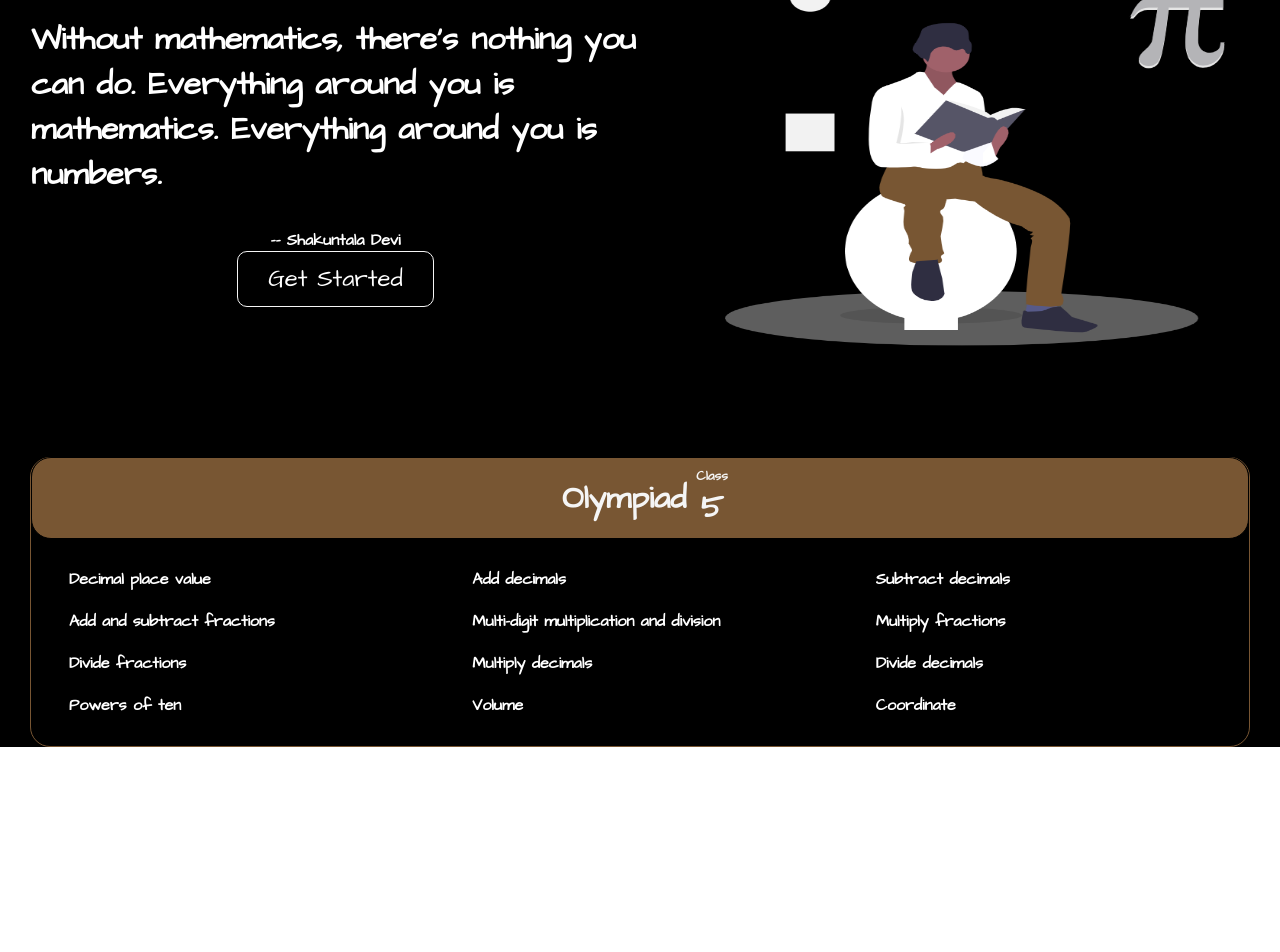
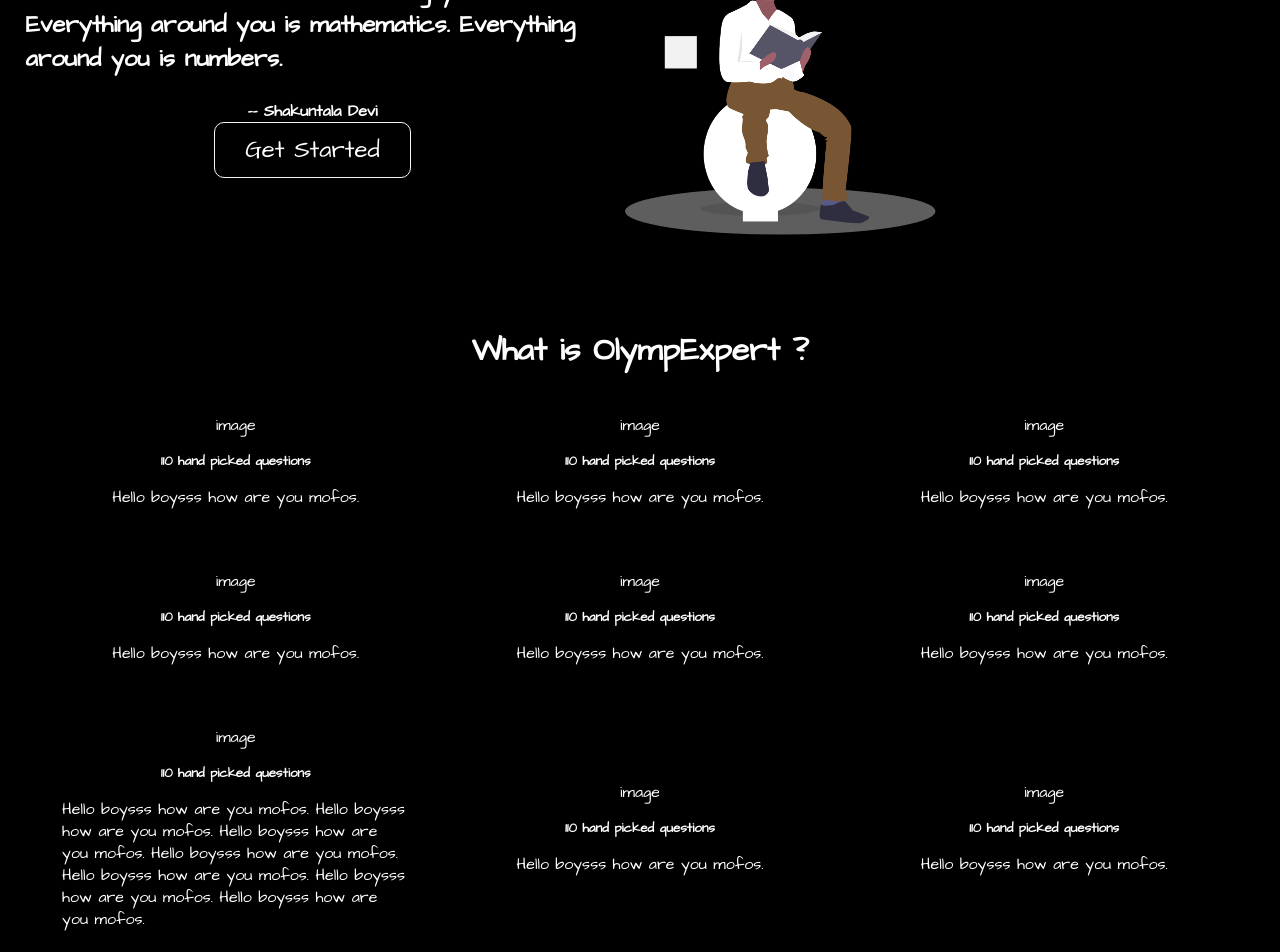
Before and after one commit to tejas2706/mathExpert_client, a React (Create React App) app: page / in a window 1280 px wide. Shown: the part 200-1152 px from the top of the page. Before the commit the page ends 977 px from the top, so only its background shows below. Built offline with nearby package versions, Linux system fonts and the light colour scheme; a web font is replaced by a local one.

Commit message:
Intro component layout done

```diff
--- a/src/App.css
+++ b/src/App.css
@@ -1,6 +1,5 @@
 .app__root{
     font-family: 'Architects Daughter', cursive;
     background-color: black;
-    /* font-family: 'Euphoria Script', cursive; */
-    /* font-family: "Sofia", sans-serif; */
+    height: 100%;
 }
--- a/src/App.js
+++ b/src/App.js
@@ -1,5 +1,6 @@
 import './App.css';
 import Banner from './Components/Banner';
+import Intro from './Components/Intro';
 import Navbar from './Components/Navbar';
 import SectionCard from './Components/SectionCard';
 import TopicDetails from './Pages/TopicDetails';
@@ -9,7 +10,12 @@
     <div className="app__root">
       <Navbar />
       <Banner />
+      <Intro />
+      {/* <SectionCard />
       <SectionCard />
+      <SectionCard />
+      <SectionCard />
+      <SectionCard />  */}
       {/* <TopicDetails /> */}
     </div>
   );
--- a/src/Components/Banner/index.js
+++ b/src/Components/Banner/index.js
@@ -33,8 +33,8 @@
                     <span>Get Started</span>
                 </button>
             </div>
-            <div className="banner__image">
-               <img src={image} height={400} width={500} />
+            <div>
+               <img  className="banner__image" src={image}/>
             </div>
         </div>
     )
--- a/src/Components/Banner/styles.css
+++ b/src/Components/Banner/styles.css
@@ -4,9 +4,8 @@
     align-items: center;
     justify-content: space-between;
     flex-wrap: wrap;
-    /* width: 100%; */
-    height: 70vh;
-    border: 1px solid black;
+    min-width: 300px;
+    margin-top: 30px;
 }
 
 .banner__quotes{
@@ -14,20 +13,22 @@
     flex-direction: column;
     justify-content: center;
     align-items: center;
-    min-width: 500px;
+    min-width: 300px;
     color: white;
-    /* border: 1px solid black; */
-    padding: 30px;
+    margin: 15vh 2vw;
+    /* min-height: 500px; */
     flex: 1;
 }
 
 .banner__quote{
-    font-size: xx-large;
+    font-size: x-large;
     /* font-family: cursive; */
     align-self: center;
     flex:1;
     font-family: 'Architects Daughter', cursive;
-
+    object-fit: contain;
+    min-height: 100px;
+    /* border: 1px solid white; */
 }
 
 .banner__image{
@@ -35,30 +36,13 @@
     flex-direction: column;
     justify-content: center;
     align-items: center;
-    min-width: 500px;
+    width: 50%;
+    height: 50%;
     flex: 1;
     color: white;
 }
 
 
-/* .banner__getStartedBtn {
-    width: 200px;
-    text-align: center;
-    border-radius: 4px;
-    background-color: #94919d;
-    border: 1px solid rgb(170, 170, 170);
-    color: #1d1d1d;
-    font-size: 23px;
-    display: flex;
-    flex-wrap: wrap;
-    align-items: center;
-    justify-content: center;
-    margin: 5px;
-    transition: all 0.2s;
-    cursor: pointer;
-    text-align: center;
-    padding:10px;
-} */
 
 .banner__getStartedBtn{
     font-size: x-large;
@@ -69,6 +53,7 @@
     color: white;
     padding: 10px 30px;
     cursor: pointer;
+    object-fit: contain;
 }
 
 .banner__getStartedBtn:hover{
--- /dev/null
+++ b/src/Components/Intro/index.js
@@ -0,0 +1,107 @@
+import React from 'react';
+import './styles.css';
+
+function Intro() {
+    return (
+        <div className="intro__container">
+            <div className="intro__title">
+                <h1>What is OlympExpert ?</h1>
+            </div>
+            <div className="intro__cardsContainer">
+
+                <div className="card__container">
+                    <div className="card__image">
+                        <p>image</p>
+                    </div>
+                    <h5>110 hand picked questions</h5>
+                    <p>
+                        Hello boysss how are you mofos.
+
+                    </p>
+                </div>
+
+                <div className="card__container">
+                    <div className="card__image">
+                        <p>image</p>
+                    </div>
+                    <h5>110 hand picked questions</h5>
+                    <p>
+                        Hello boysss how are you mofos.
+                    </p>
+                </div>
+                <div className="card__container">
+                    <div className="card__image">
+                        <p>image</p>
+                    </div>
+                    <h5>110 hand picked questions</h5>
+                    <p>
+                        Hello boysss how are you mofos.
+                    </p>
+                </div>
+                <div className="card__container">
+                    <div className="card__image">
+                        <p>image</p>
+                    </div>
+                    <h5>110 hand picked questions</h5>
+                    <p>
+                        Hello boysss how are you mofos.
+                    </p>
+                </div>
+                <div className="card__container">
+                    <div className="card__image">
+                        <p>image</p>
+                    </div>
+                    <h5>110 hand picked questions</h5>
+                    <p>
+                        Hello boysss how are you mofos.
+                    </p>
+                </div>
+                <div className="card__container">
+                    <div className="card__image">
+                        <p>image</p>
+                    </div>
+                    <h5>110 hand picked questions</h5>
+                    <p>
+                        Hello boysss how are you mofos.
+                    </p>
+                </div>
+                <div className="card__container">
+                    <div className="card__image">
+                        <p>image</p>
+                    </div>
+                    <h5>110 hand picked questions</h5>
+                    <p>
+                        Hello boysss how are you mofos.
+                        Hello boysss how are you mofos.
+                        Hello boysss how are you mofos.
+                        Hello boysss how are you mofos.
+                        Hello boysss how are you mofos.
+                        Hello boysss how are you mofos.
+                        Hello boysss how are you mofos.
+                    </p>
+                </div>
+                <div className="card__container">
+                    <div className="card__image">
+                        <p>image</p>
+                    </div>
+                    <h5>110 hand picked questions</h5>
+                    <p>
+                        Hello boysss how are you mofos.
+                    </p>
+                </div>
+                <div className="card__container">
+                    <div className="card__image">
+                        <p>image</p>
+                    </div>
+                    <h5>110 hand picked questions</h5>
+                    <p>
+                        Hello boysss how are you mofos.
+                    </p>
+                </div>
+
+            </div>
+        </div>
+    )
+}
+
+export default Intro
--- /dev/null
+++ b/src/Components/Intro/styles.css
@@ -0,0 +1,40 @@
+.intro__container{
+    display: flex;
+    flex-direction: column;
+    align-items: center;
+    justify-content: center;
+    padding: 20px;
+    height: max-content;
+    /* border: 1px solid rgb(255, 255, 255); */
+    color: white;
+}
+
+.intro__title{
+    margin: 10px;
+}
+
+.intro__cardsContainer{
+    display: flex;
+    flex-direction: row;
+    flex-wrap: wrap;
+    justify-content: space-evenly;
+    align-items: center;
+}
+
+.card__container{
+    display: flex;
+    flex-direction: column;
+    align-items: center;
+    justify-content: center;
+    padding: 5px;
+    margin: 10px;
+    width: 28%;
+    min-width: 300px;
+    transition: 0.2s;
+}
+
+.card__container:hover{
+    transform: scale(1.1);
+    border: 0.5px solid gray;
+    box-shadow: 3px 3px 3px;
+}
--- a/src/Components/Navbar/styles.css
+++ b/src/Components/Navbar/styles.css
@@ -4,10 +4,11 @@
     align-items: center;
     justify-content: space-between;
     flex-wrap: wrap;
-    /* background-color:  rgb(31, 3, 77); */
-    /* background-color: #84552D; */
-    background-image: url("/home/murtuza/mathExpert_client/src/assets/wooden.jpg");
+    background-image: url("../../assets/wooden.jpg");
     width: 100%;
+    position: fixed;
+    top: 0;
+    z-index: 1;
 }
 
 .navbar__title{
```
Also changed, not shown: 1 other file (tests, documents, lock files or other folders).
